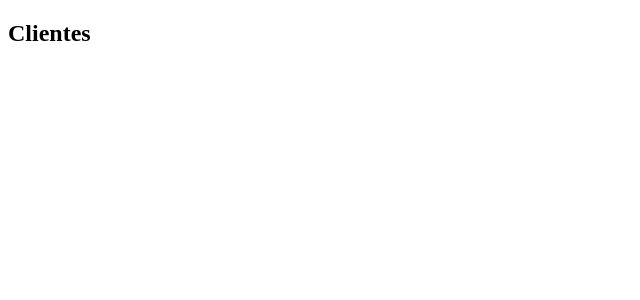
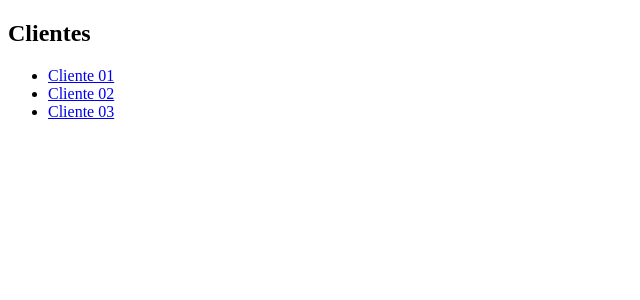
Before and after one commit to senagab/briefing-webapp, a React (Vite) app: page /clientes in a window 1280 px wide. Shown: the top 300 px of the page, without its empty margins (0-640 px from the left). Built offline with nearby package versions, Linux system fonts and the light colour scheme.

Commit message:
feat: clientes list

```diff
--- a/src/pages/clientes.tsx
+++ b/src/pages/clientes.tsx
@@ -1,6 +1,17 @@
+import ListItem from "../components/ListItem"
+
+const items = [
+    { text: 'Cliente 01', href: '/clientes/cliente-01' },
+    { text: 'Cliente 02', href: '/clientes/cliente-02' },
+    { text: 'Cliente 03', href: '/clientes/cliente-03' },
+];
+
 const Clientes = () => {
     return (
-        <h2>Clientes</h2>
+        <>
+            <h2>Clientes</h2>
+            <ListItem items={items} />
+        </>
     )
 }
 
```
